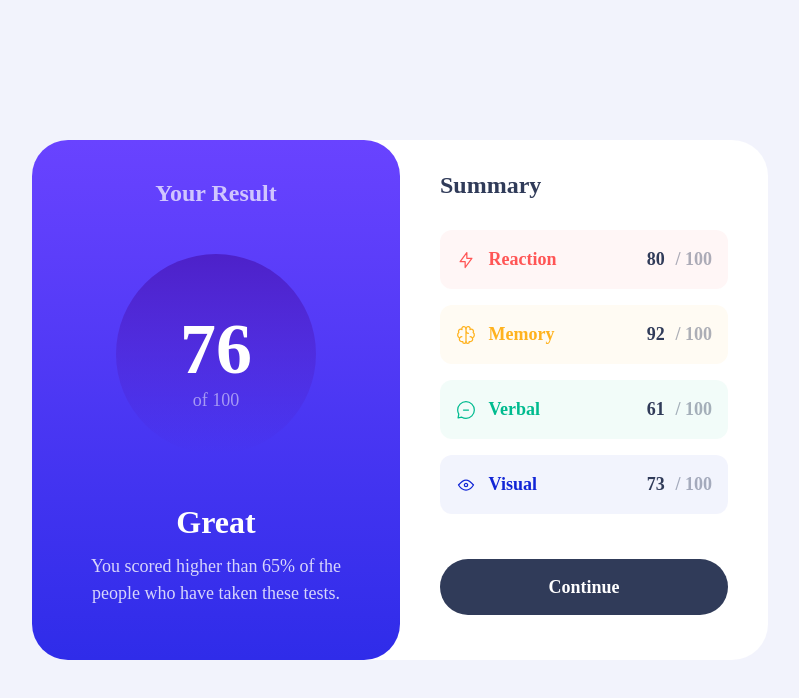
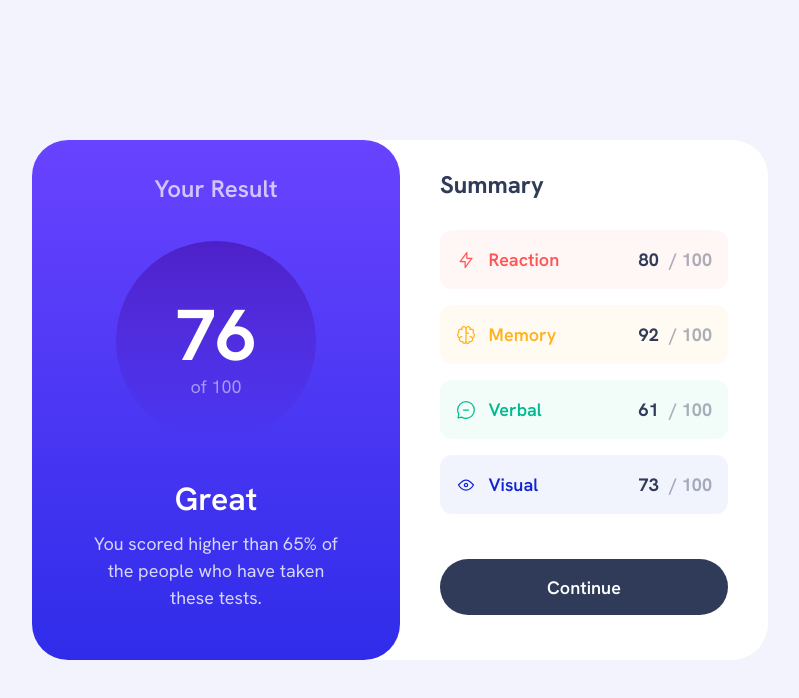
Before and after one commit to KarolinaMas/result-summary-component, a plain HTML site: page index.html in a window 1280 px wide. Shown: the whole page, without its empty margins (240-1039 px from the left). Drawn offline with Linux system fonts and the light colour scheme; the site is published under a folder, as on GitHub Pages, so addresses that start at the root find nothing.

Commit message:
add id to ul element and fix  path in font-face

```diff
--- a/css/main.css
+++ b/css/main.css
@@ -1,6 +1,6 @@
 @font-face {
   font-family: "HankenGrotesk";
-  src: url("/assets/fonts/HankenGrotesk-VariableFont_wght.ttf")
+  src: url("../assets/fonts/HankenGrotesk-VariableFont_wght.ttf")
     format("truetype");
   font-weight: 400 900;
   font-style: normal;
--- a/index.html
+++ b/index.html
@@ -26,7 +26,7 @@
       </section>
       <section class="summary-section">
         <h3>Summary</h3>
-        <ul></ul>
+        <ul id="js-summary-list"></ul>
         <button>Continue</button>
       </section>
     </main>
--- a/index.js
+++ b/index.js
@@ -3,7 +3,7 @@ import { data } from "./data.js";
 console.log(data);
 
 function renderListItems() {
-  const itemList = document.querySelector("ul");
+  const itemList = document.getElementById("js-summary-list");
 
   let html = "";
 
```
